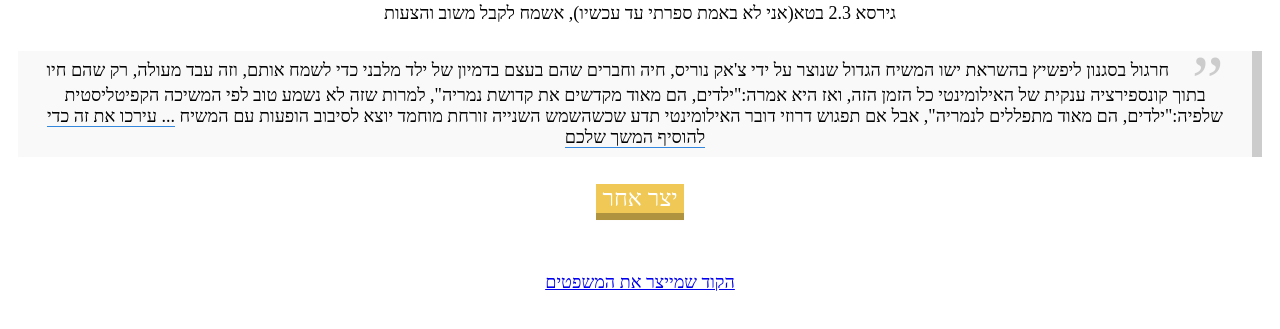
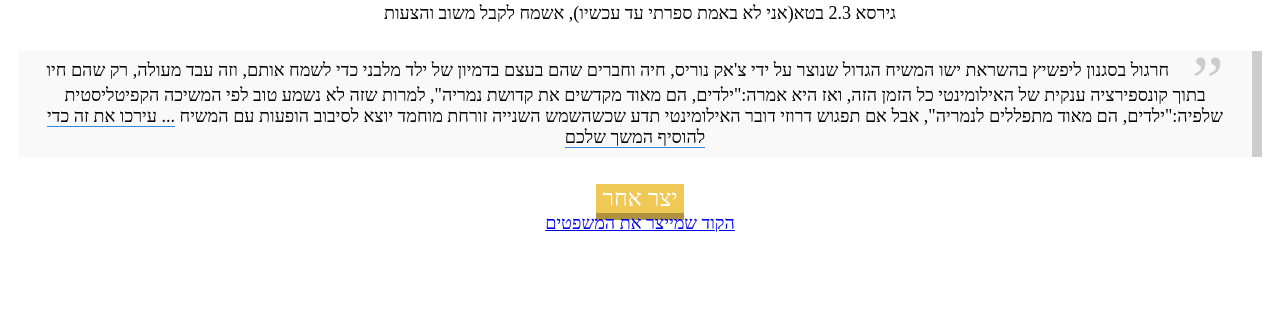
Before and after one commit to aikaikaik/weird_maker_github, a plain HTML site: page index.htm in a window 1280 px wide. Shown: the part 87-416 px from the top of the page. Drawn offline with Linux system fonts and the light colour scheme; a web font is replaced by a local one.

Commit message:
the margin from the link not the button

```diff
--- a/style.css
+++ b/style.css
@@ -27,7 +27,9 @@ body, button{
     color:#fff;
     box-shadow:0px 0.3em 0px rgb(176, 147, 62);
     font-size:1.3em;
-    margin-bottom:2.5em;
+  }
+  a{
+    margin-top:2.5em;
   }
   button:hover{
     background-color:rgb(218, 182, 77);
```
